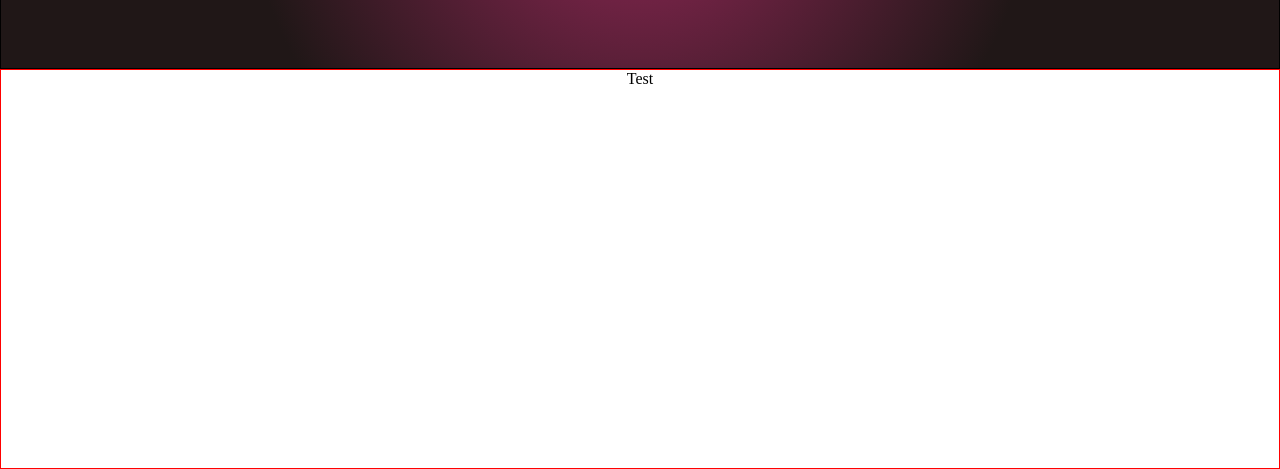
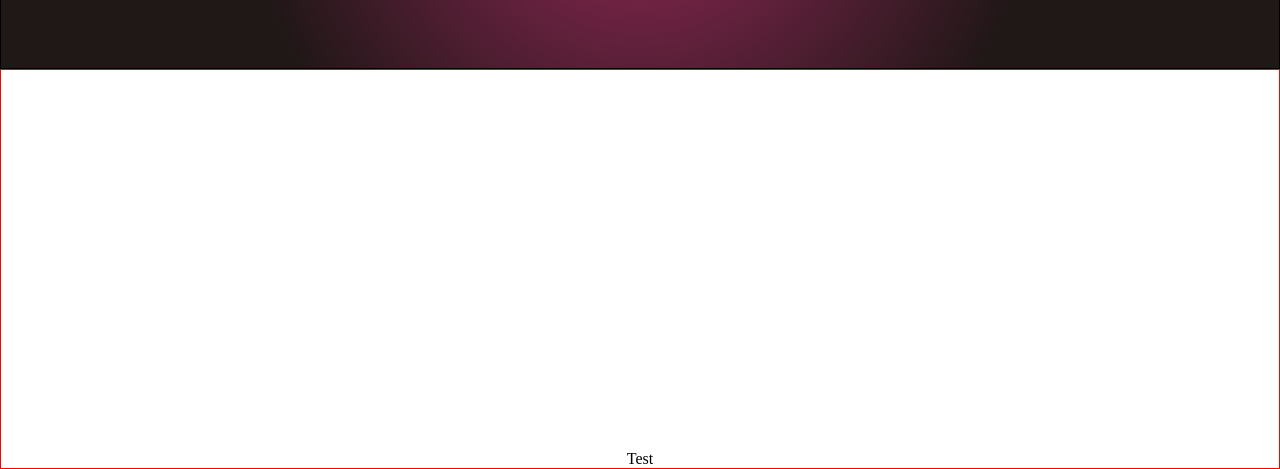
Before and after one commit to andrewrey/reactCompleteGuideAssignment2, a React (Create React App) app: page / in a window 1280 px wide. Shown: the part 333-802 px from the top of the page. Built offline with nearby package versions, Linux system fonts and the light colour scheme.

Commit message:
added footer to bottom using flex

```diff
--- a/src/App.scss
+++ b/src/App.scss
@@ -138,7 +138,7 @@ main {
   display: flex;
   height: 50%;
   flex-direction: column;
-  .mainWrap {
-    flex-grow: 1;
+  footer {
+    margin-top: auto;
   }
 }
--- a/src/Components/Main/index.js
+++ b/src/Components/Main/index.js
@@ -6,11 +6,9 @@ import Footer from "../Footer";
 const Main = ({ input, splitWord }) => {
   return (
     <main>
-      <div className="mainWrap">
-        <Validation input={input} />
-        <CharWrap splitWord={splitWord} input={input} />
-        <Footer />
-      </div>
+      <Validation input={input} />
+      <CharWrap splitWord={splitWord} input={input} />
+      <Footer />
     </main>
   );
 };
```
